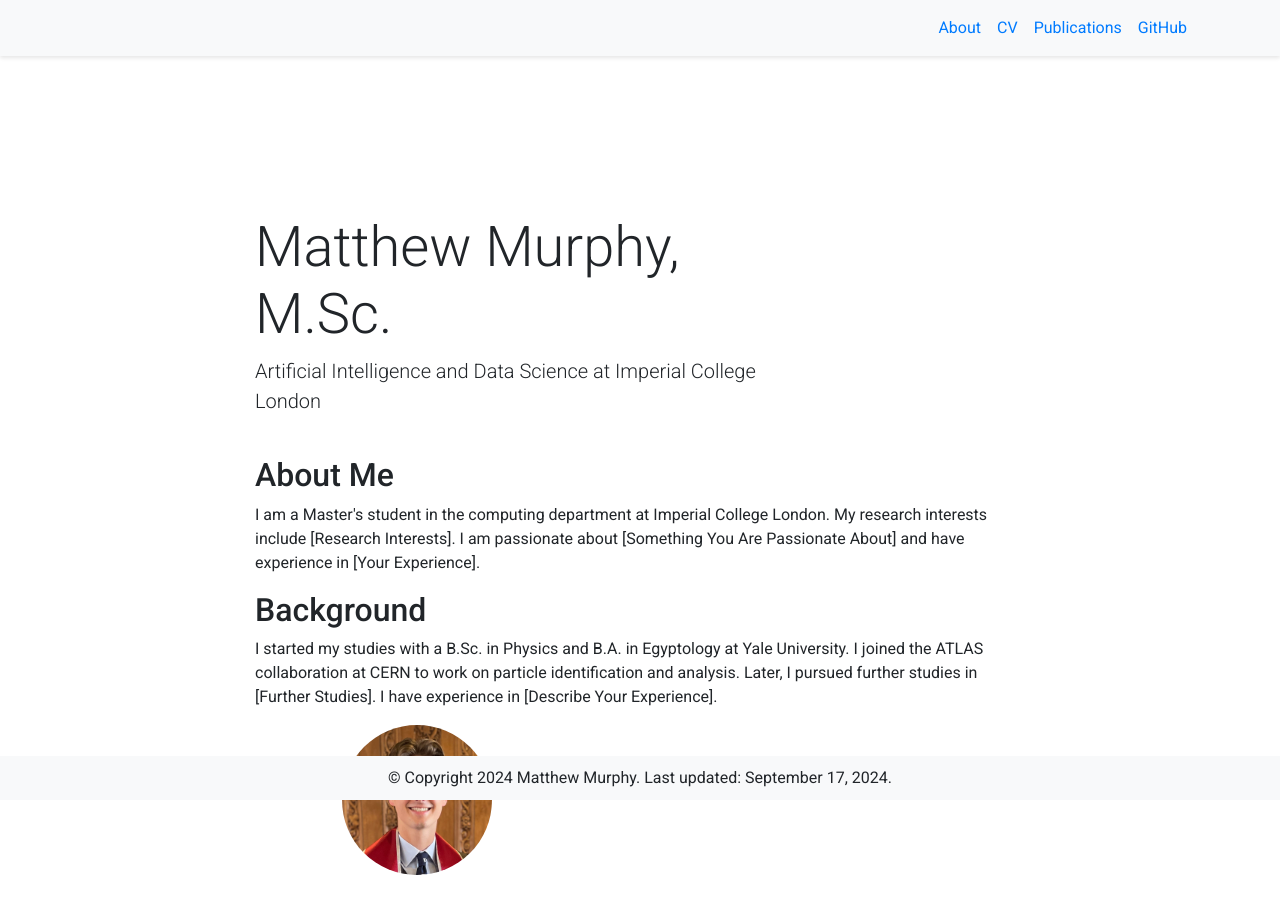
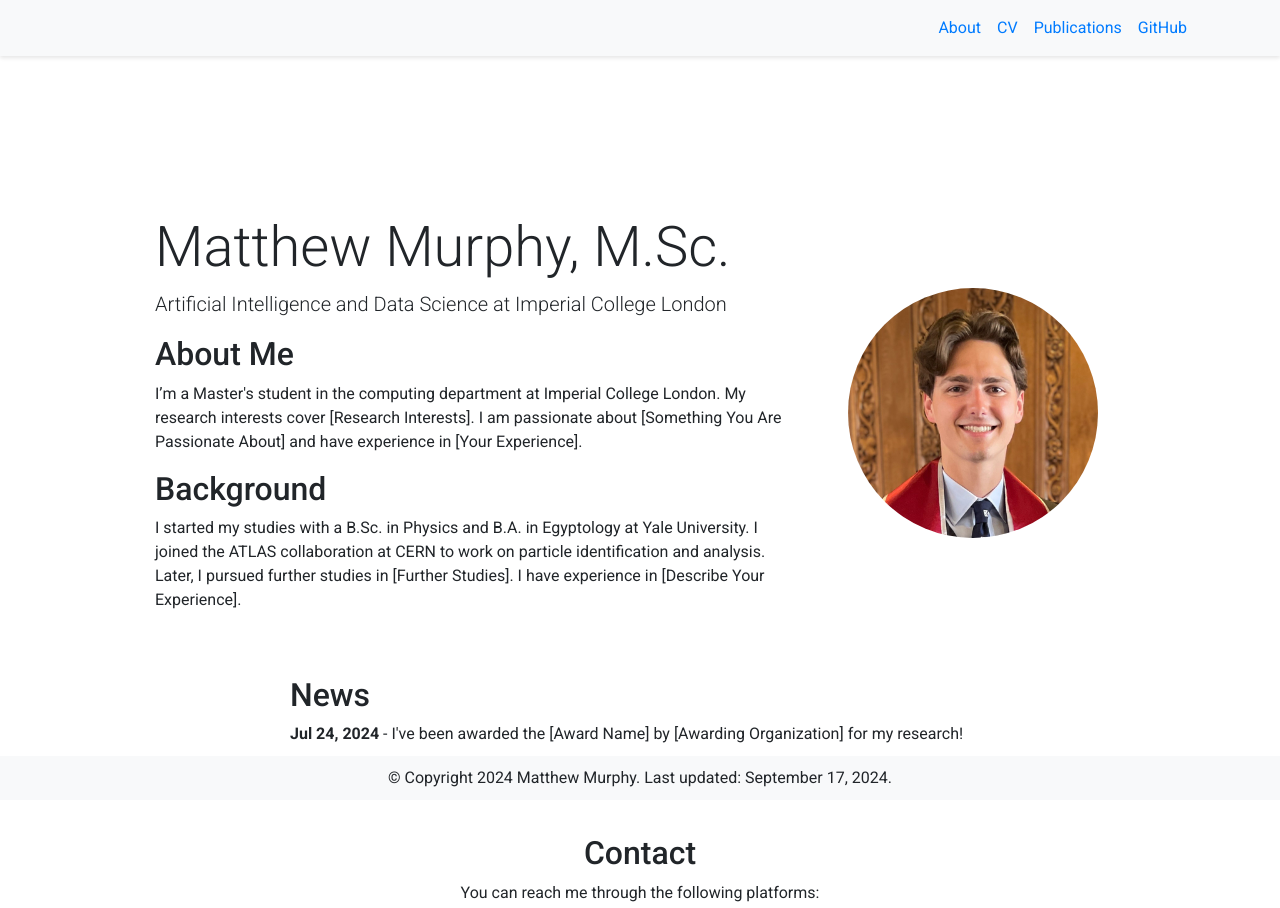
Before and after one commit to smugglervt000/smugglervt000.github.io, a plain HTML site: page index.html in a window 1280 px wide. Shown: the top 908 px of the page. Drawn offline with nearby package versions, Linux system fonts and the light colour scheme.

Commit message:
Update index.html

```diff
--- a/index.html
+++ b/index.html
@@ -74,8 +74,8 @@
     <main class="container mt-5 pt-5">
 
         <!-- About Section -->
-        <section id="about" class="my-5">
-            <div class="container" style="max-width: 800px;"> <!-- Add max-width for balanced white space -->
+        <!-- <section id="about" class="my-5">
+            <div class="container" style="max-width: 800px;">
                 <div class="row align-items-center">
                     <div class="col-md-8">
                         <h1 class="display-4">Matthew Murphy, M.Sc.</h1>
@@ -98,9 +98,30 @@
                     </div>
                 </div>
             </div>
+        </section> -->
+
+        <!-- About Section -->
+        <section id="about" class="my-5">
+            <div class="container" style="max-width: 1000px;"> <!-- Increased max-width for more space -->
+                <div class="row align-items-center">
+                    <!-- Left Column (Text) -->
+                    <div class="col-md-8">
+                        <h1 class="display-4">Matthew Murphy, M.Sc.</h1>
+                        <p class="lead">Artificial Intelligence and Data Science at Imperial College London</p>
+
+                        <h2>About Me</h2>
+                        <p>I’m a Master's student in the computing department at Imperial College London. My research interests cover [Research Interests]. I am passionate about [Something You Are Passionate About] and have experience in [Your Experience].</p>
+
+                        <h2>Background</h2>
+                        <p>I started my studies with a B.Sc. in Physics and B.A. in Egyptology at Yale University. I joined the ATLAS collaboration at CERN to work on particle identification and analysis. Later, I pursued further studies in [Further Studies]. I have experience in [Describe Your Experience].</p>
+                    </div>
+                    <!-- Right Column (Image) -->
+                    <div class="col-md-4 text-center">
+                        <img src="assets/images/headshot.jpeg" alt="Profile Picture" class="img-fluid rounded-circle mb-3" style="width: 250px; height: 250px; object-fit: cover;">
+                    </div>
+                </div>
+            </div>
         </section>
-
-
 
         <!-- News Section (Optional) -->
         <section id="news" class="text-left mx-auto mb-5" style="max-width: 700px;">
```
